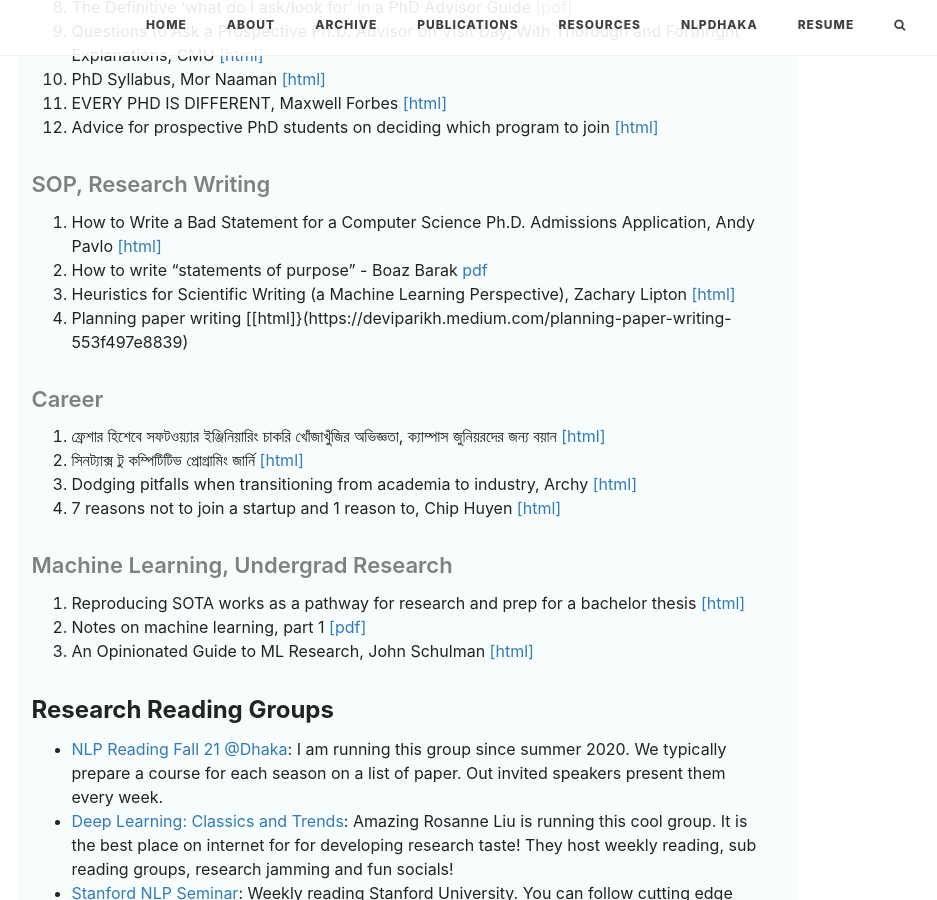
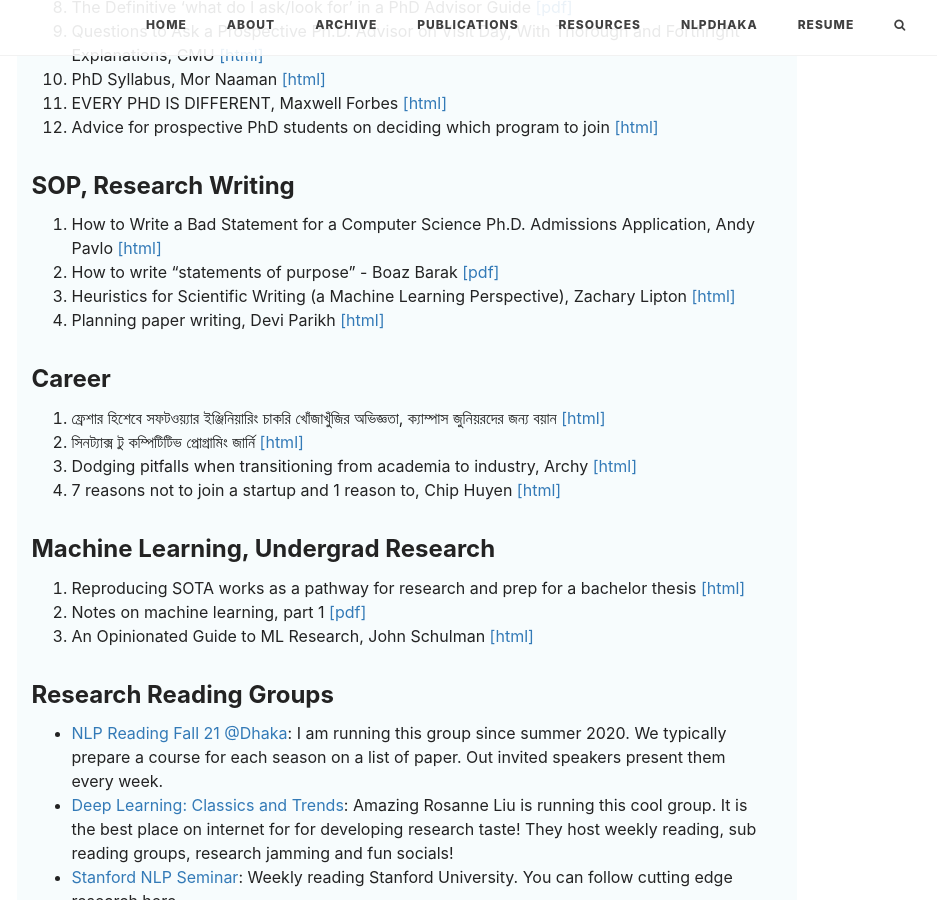
Before and after one commit to rabiulcste/rabiulcste.github.io, a Jekyll site: the page built from resources.html, in a window 1280 px wide and 900 px high, scrolled down 1179 px. Shown: the whole window, without its empty margins (136-1073 px from the left). Built offline with Jekyll 4.4.1, drawn with Linux system fonts in a browser that asks for light colours; nearby versions of some CDN libraries; comment, search, counter and statistics services are not loaded.

Commit message:
updated reource links

```diff
--- a/_includes/pages/resources.md
+++ b/_includes/pages/resources.md
@@ -32,19 +32,19 @@
   11. EVERY PHD IS DIFFERENT, Maxwell Forbes [[html]](https://maxwellforbes.com/posts/every-phd-is-different)
   12. Advice for prospective PhD students on deciding which program to join [[html]](https://angelhof.github.io/2020/07/05/advice_for_prospective_phd_students.html)
 
-#### SOP, Research Writing
+### SOP, Research Writing
   1. How to Write a Bad Statement for a Computer Science Ph.D. Admissions Application, Andy Pavlo [[html]](https://www.cs.cmu.edu/~pavlo/blog/2015/10/how-to-write-a-bad-statement-for-a-computer-science-phd-admissions-application.html)
-  2. How to write “statements of purpose” - Boaz Barak [pdf](https://www.boazbarak.org/Papers/howto_statement_of_purpose.pdf)
+  2. How to write “statements of purpose” - Boaz Barak [[pdf]](https://www.boazbarak.org/Papers/howto_statement_of_purpose.pdf)
   3. Heuristics for Scientific Writing (a Machine Learning Perspective), Zachary Lipton [[html]](http://approximatelycorrect.com/2018/01/29/heuristics-technical-scientific-writing-machine-learning-perspective/)
-  4. Planning paper writing [[html]}(https://deviparikh.medium.com/planning-paper-writing-553f497e8839)
+  4. Planning paper writing, Devi Parikh [[html]](https://deviparikh.medium.com/planning-paper-writing-553f497e8839)
 
-#### Career
+### Career
   1. ফ্রেশার হিশেবে সফটওয়্যার ইঞ্জিনিয়ারিং চাকরি খোঁজাখুঁজির অভিজ্ঞতা, ক্যাম্পাস জুনিয়রদের জন্য বয়ান [[html]](http://www.iamrabiul.info/software-engineering-job-hacking-as-a-fresh-graduate-nstu/)
   2. সিনট্যাক্স টু কম্পিটিটিভ প্রোগ্রামিং জার্নি [[html]](http://www.iamrabiul.info/syntax-to-competitive-programming/)
   3. Dodging pitfalls when transitioning from academia to industry, Archy [[html]](http://deberker.com/archy/dodging-pitfalls-when-transitioning-from-academia-to-industry/)
   4. 7 reasons not to join a startup and 1 reason to, Chip Huyen [[html]](https://huyenchip.com/2021/02/27/why-not-join-a-startup.html#why_not_join_a_startup)
 
-#### Machine Learning, Undergrad Research
+### Machine Learning, Undergrad Research
   1. Reproducing SOTA works as a pathway for research and prep for a bachelor thesis [[html]](http://www.iamrabiul.info/reproducing-sota-works-as-a-pathway-to-get-into-research-and-preparation-for-a-bachelor-thesis/)
   2. Notes on machine learning, part 1 [[pdf]](https://drive.google.com/file/d/1kBnhA6O5aZl61jfzXrFL3kLwAcURuyc1/view)
   3. An Opinionated Guide to ML Research, John Schulman [[html]](http://joschu.net/blog/opinionated-guide-ml-research.html)
```
